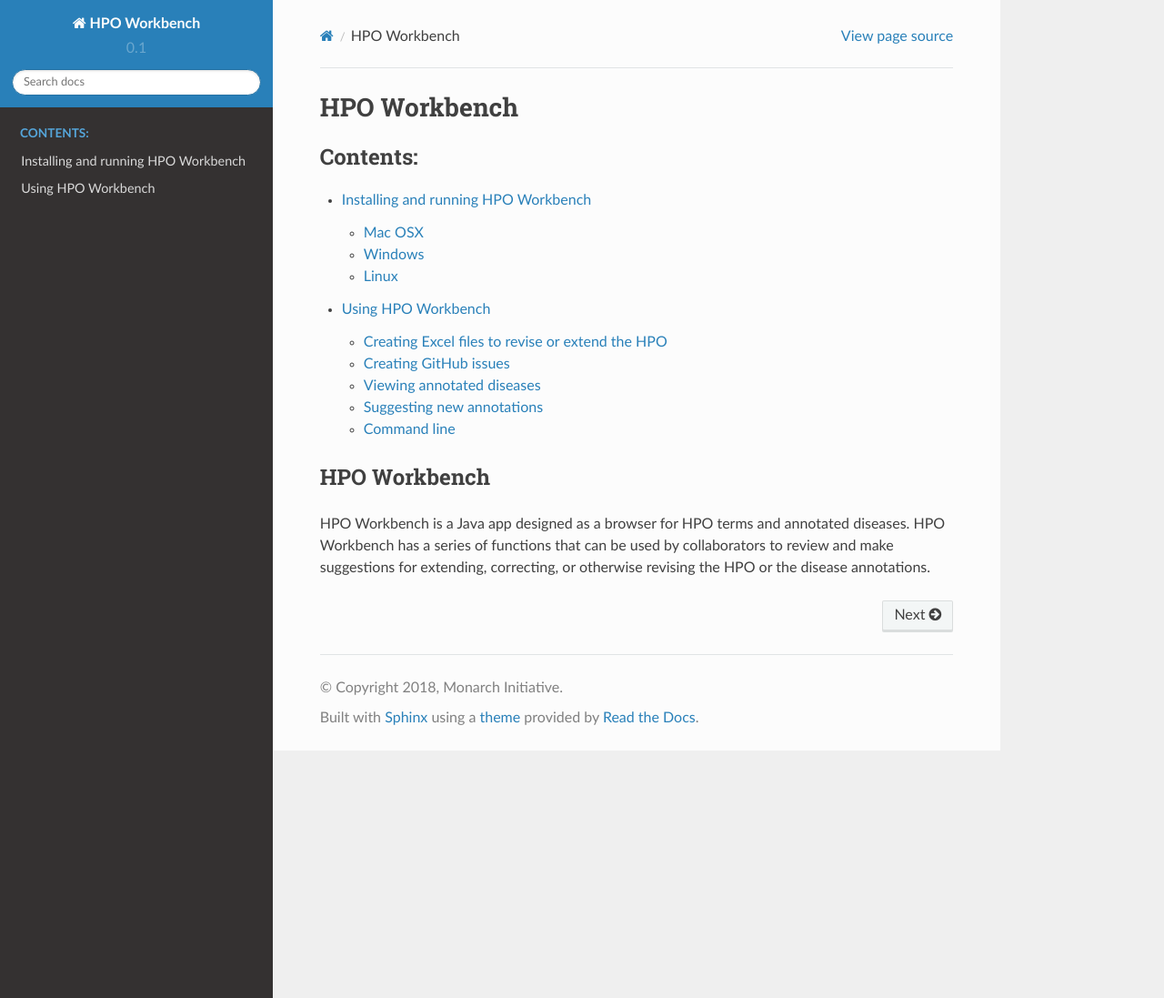
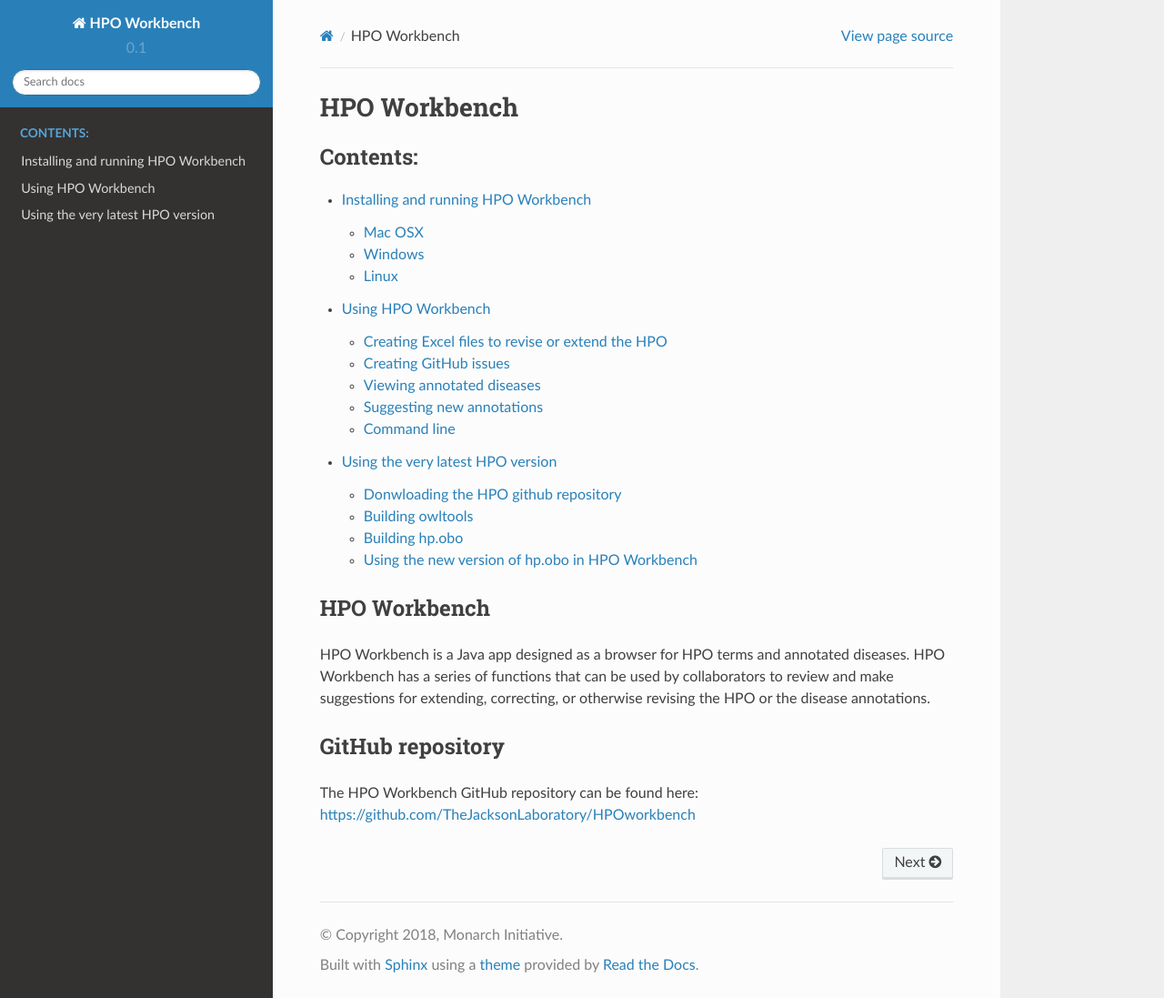
Before and after one commit to TheJacksonLaboratory/HPOworkbench, a Sphinx documentation site: the page built from docs/index.rst, in a window 1280 px wide and 1097 px high. Shown: the whole window at 91% size. Built offline with Sphinx 7.4.7 and the Read the Docs theme 2.0.0, drawn with Linux system fonts in a browser that asks for light colours; pages that are not in the unit, such as notebooks, are missing from menus.

Commit message:
fixing RTD

```diff
--- a/docs/index.rst
+++ b/docs/index.rst
@@ -12,9 +12,15 @@
    index
    installation
    usage
+   Using the very latest HPO version <latest>
 
 HPO Workbench
 ~~~~~~~~~~~~~
 HPO Workbench is a Java app designed as a browser for HPO terms and annotated diseases. HPO Workbench
 has a series of functions that can be used by collaborators to review and make suggestions for extending,
 correcting, or otherwise revising the HPO or the disease annotations.
+
+
+GitHub repository
+~~~~~~~~~~~~~~~~~
+The HPO Workbench GitHub repository can be found here: https://github.com/TheJacksonLaboratory/HPOworkbench
```
